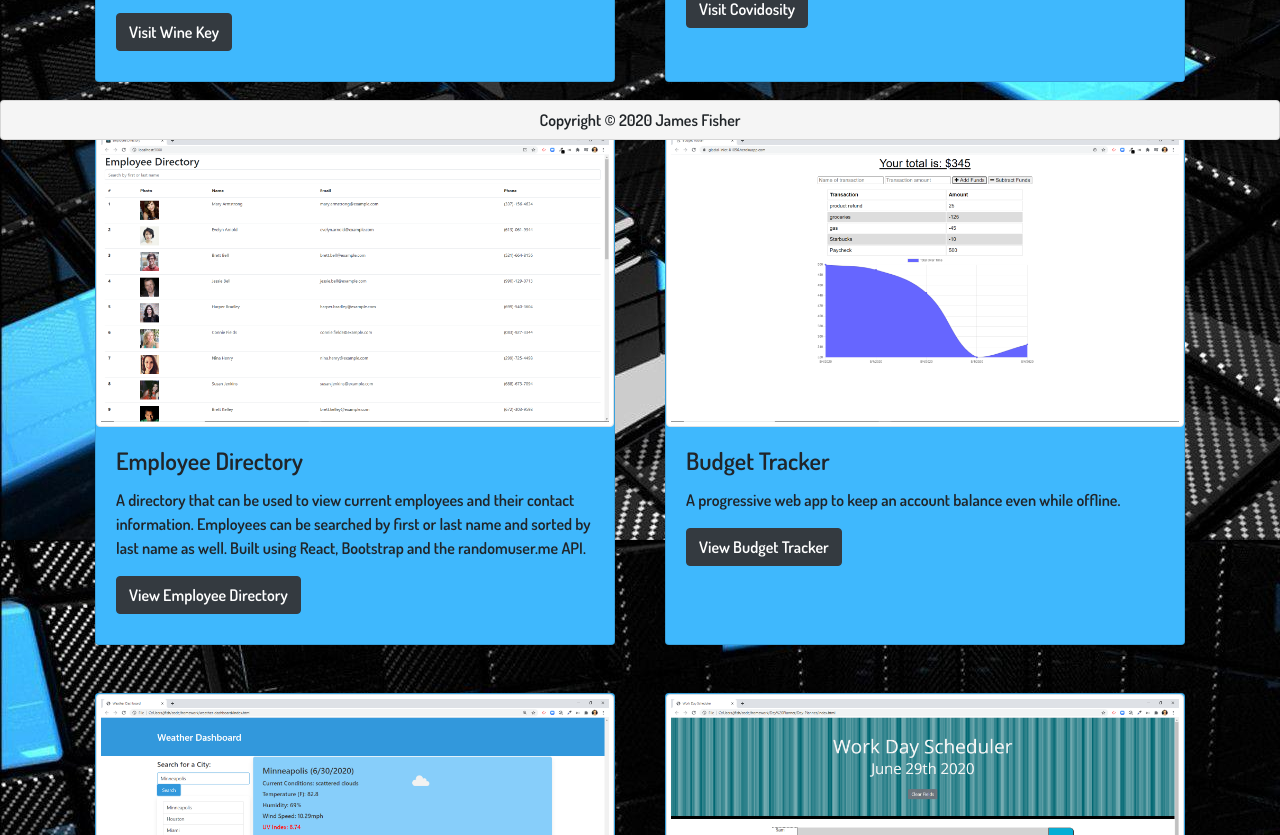
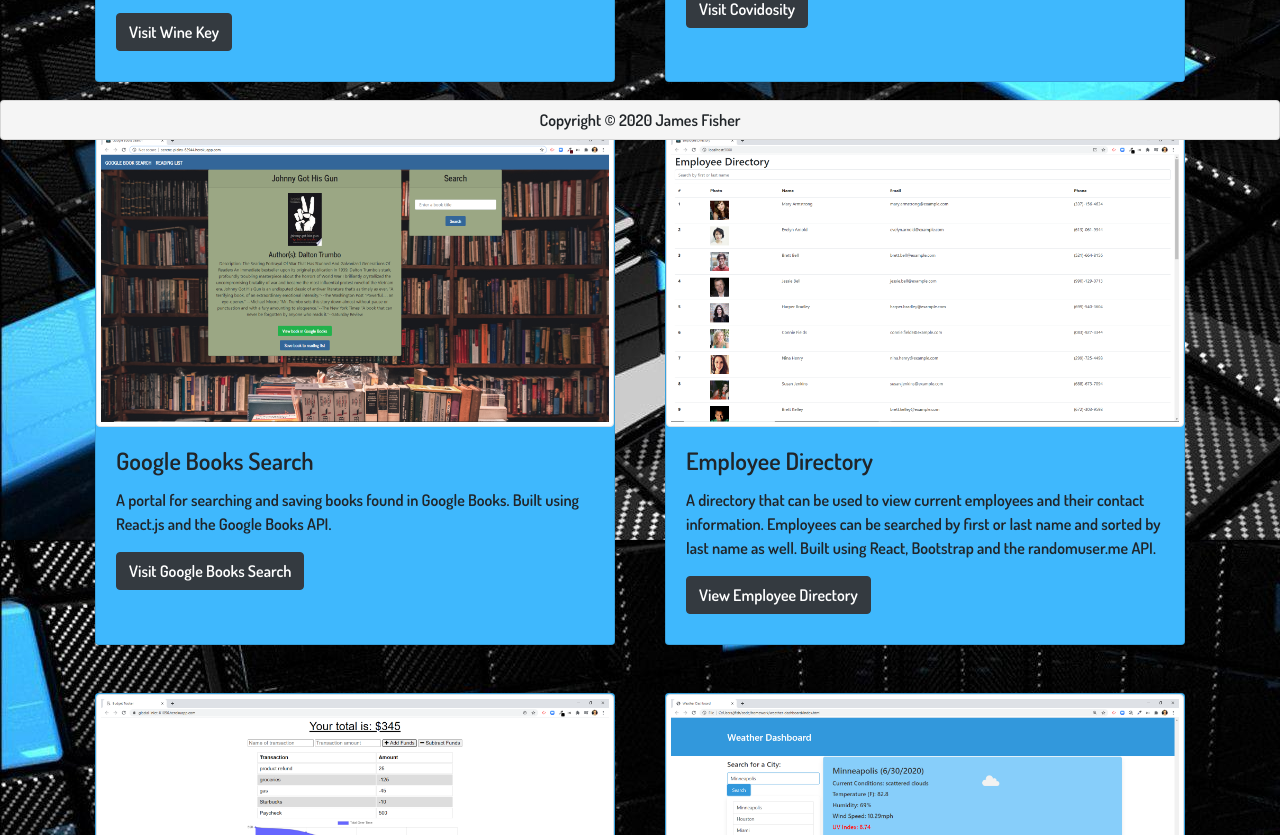
Before and after one commit to jfisher396/react-portfolio, a React (Create React App) app: page /portfolio in a window 1280 px wide. Shown: the part 660-1495 px from the top of the page. Built offline with nearby package versions, Linux system fonts and the light colour scheme.

Commit message:
added google books search to portfolio

```diff
--- a/public/index.html
+++ b/public/index.html
@@ -20,7 +20,7 @@
       work correctly both with client-side routing and a non-root public URL.
       Learn how to configure a non-root public URL by running `npm run build`.
     -->
-    <title>James Fisher</title>
+    <title>James Fisher - Web Developer</title>
   </head>
   <body>
     <noscript>You need to enable JavaScript to run this app.</noscript>
--- /dev/null
+++ b/src/components/PortfolioItems/GoogleBooks.js
@@ -0,0 +1,29 @@
+import React, { Component } from "react";
+import googleBooksPic from "../../media/googlebooks.png";
+
+export default class GoogleBooks extends Component {
+    render() {
+        return (
+            <div className="card h-100">
+                <img
+                    src={googleBooksPic}
+                    className="img img-thumbnail"
+                    alt="screenshot of google books"
+                />
+                <div className="card-body">
+                    <h4 className="card-title">Google Books Search</h4>
+                    <p className="card-text port-card">
+                        A portal for searching and saving books found in Google Books. Built using React.js and the Google Books API.</p>
+                    <a
+                        href="https://serene-plains-62944.herokuapp.com/"
+                        target="_blank"
+                        rel="noopener noreferrer"
+                        className="btn btn-dark mx-auto"
+                    >
+                        Visit Google Books Search
+          </a>
+                </div>
+            </div>
+        );
+    }
+}
--- a/src/pages/Portfolio/Portfolio.js
+++ b/src/pages/Portfolio/Portfolio.js
@@ -6,6 +6,7 @@ import WeatherDashboard from "../../components/PortfolioItems/WeatherDashboard"
 import WorkdayScheduler from "../../components/PortfolioItems/WorkdayScheduler"
 import EmployeeDirectory from "../../components/PortfolioItems/EmployeeDirectory"
 import BudgetTracker from "../../components/PortfolioItems/BudgetTracker";
+import GoogleBooks from "../../components/PortfolioItems/GoogleBooks"
 
 class Portfolio extends Component {
     render() {
@@ -18,6 +19,9 @@ class Portfolio extends Component {
             </div>
             <div className="col-md-6 mt-2">
               <Covidosity />
+            </div>
+            <div className="col-md-6 mt-5">
+              <GoogleBooks />
             </div>
             <div className="col-md-6 mt-5">
               <EmployeeDirectory />
```
Also changed, not shown: src/components/Navbar.js (+0 -16 lines), src/media/googlebooks.png (added).
